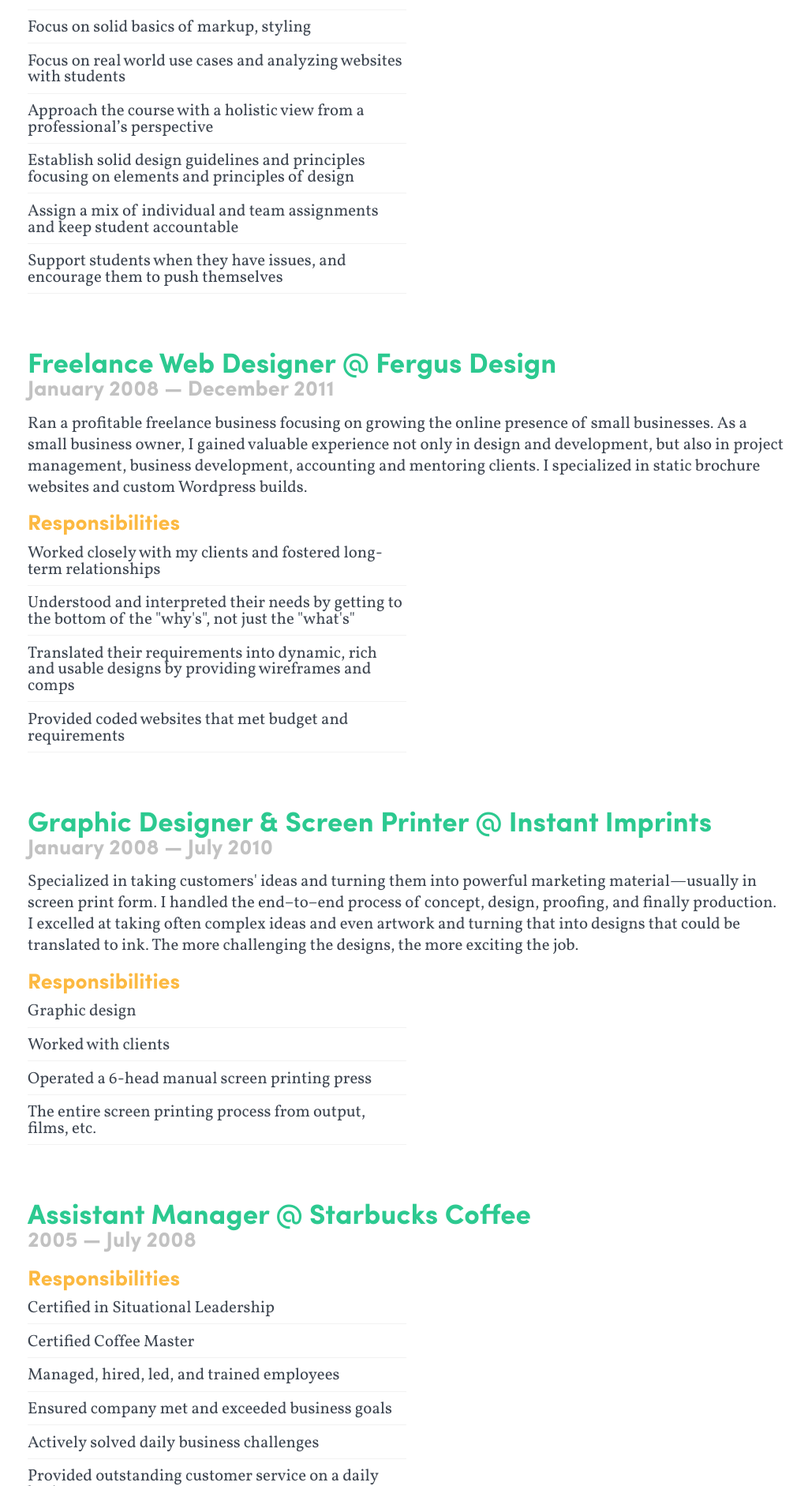
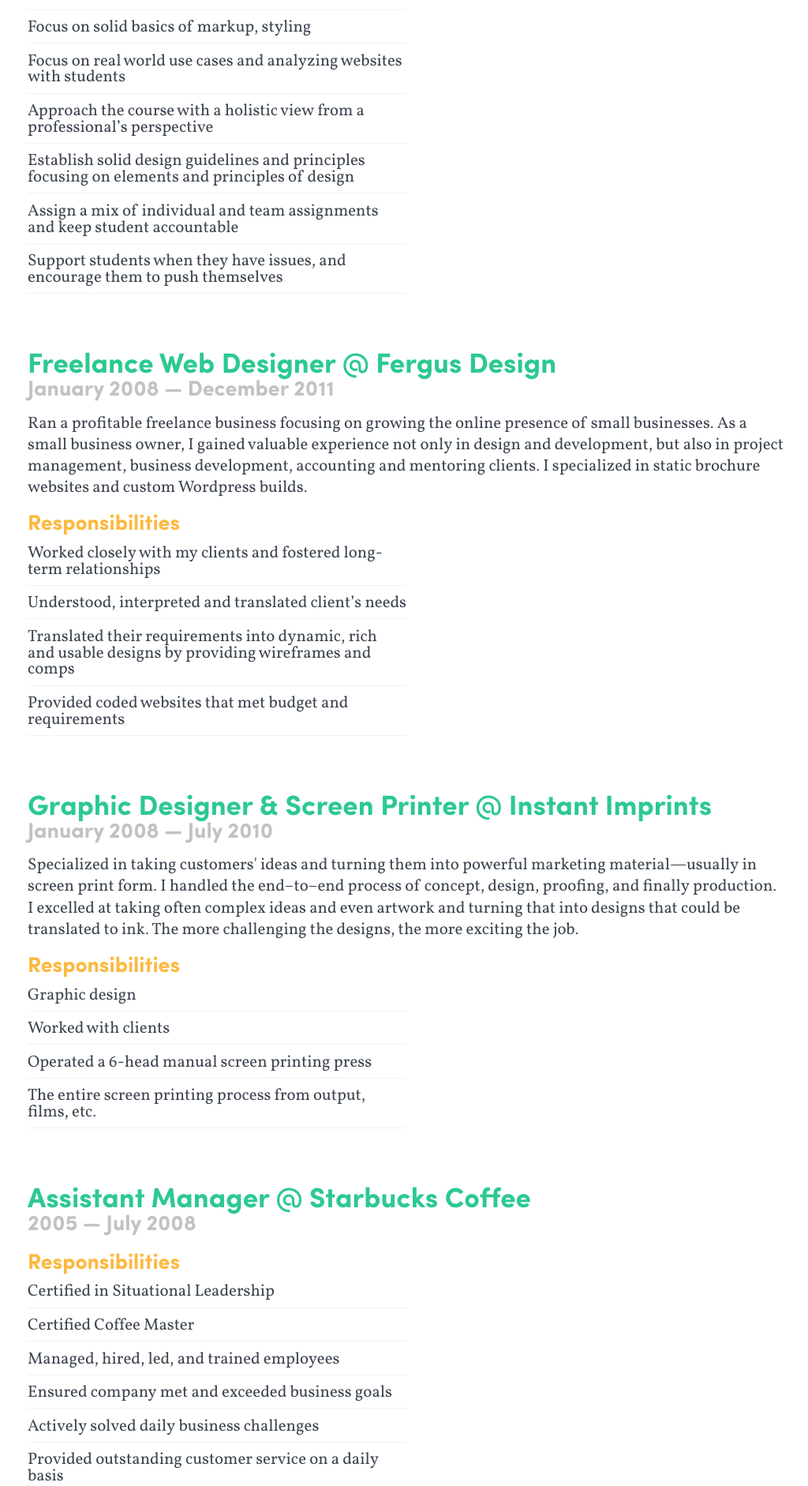
Before and after one commit to fergd/fergdblog, a Jekyll site: the page built from cv.html, in a window 1280 px wide. Shown: the part 3118-5000 px from the top of the page at 79% size, without its empty margins (253-1277 px from the left). Built offline with Jekyll 4.4.1, drawn with Linux system fonts in a browser that asks for light colours; nearby versions of some CDN libraries.

Commit message:
copy tweak

```diff
--- a/cv.html
+++ b/cv.html
@@ -151,7 +151,7 @@ excerpt: The resume of Christan Fergus, web developer in Denver and Boulder Colo
 				<h3>Responsibilities</h3>
 				<ul class="cv-skills">
 					<li>Worked closely with my clients and fostered long-term relationships</li>
-					<li>Understood and interpreted their needs by getting to the bottom of the "why's", not just the "what's"</li>
+					<li>Understood, interpreted and translated client’s needs</li>
 					<li>Translated their requirements into dynamic, rich and usable designs by providing wireframes and comps</li>
 					<li>Provided coded websites that met budget and requirements</li>
 				</ul>
```
